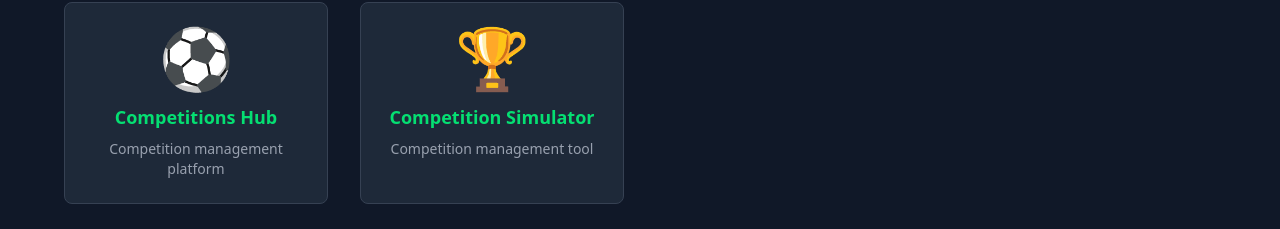
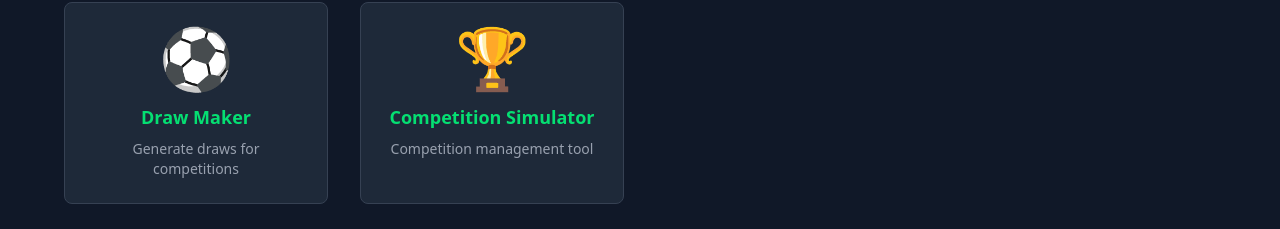
Before and after one commit to nairrrahul/competitions-hub, a React (Vite) app: page / in a window 1280 px wide. Shown: the part 159-388 px from the top of the page. Built offline with nearby package versions, Linux system fonts and the light colour scheme.

Commit message:
fixed draw maker rename

```diff
--- a/src/App.tsx
+++ b/src/App.tsx
@@ -10,7 +10,7 @@ function App() {
       <Routes>
         <Route path="/" element={<HomePage />} />
         <Route path="/index.html" element={<Navigate to="/" replace />} />
-        <Route path="/competitions-hub" element={<DrawMaker />} />
+        <Route path="/draw-maker" element={<DrawMaker />} />
         <Route path="/competition-simulator" element={<CompetitionSimulator />} />
         <Route path="*" element={<Navigate to="/" replace />} />
       </Routes>
--- a/src/pages/HomePage.tsx
+++ b/src/pages/HomePage.tsx
@@ -11,11 +11,11 @@ interface App {
 const HomePage: React.FC = () => {
   const apps: App[] = [
     {
-      id: 'competitions-hub',
-      name: 'Competitions Hub',
-      description: 'Competition management platform',
+      id: 'draw-maker',
+      name: 'Draw Maker',
+      description: 'Generate draws for competitions',
       icon: '⚽',
-      route: '/competitions-hub'
+      route: '/draw-maker'
     },
     {
       id: 'competition-simulator',
```
